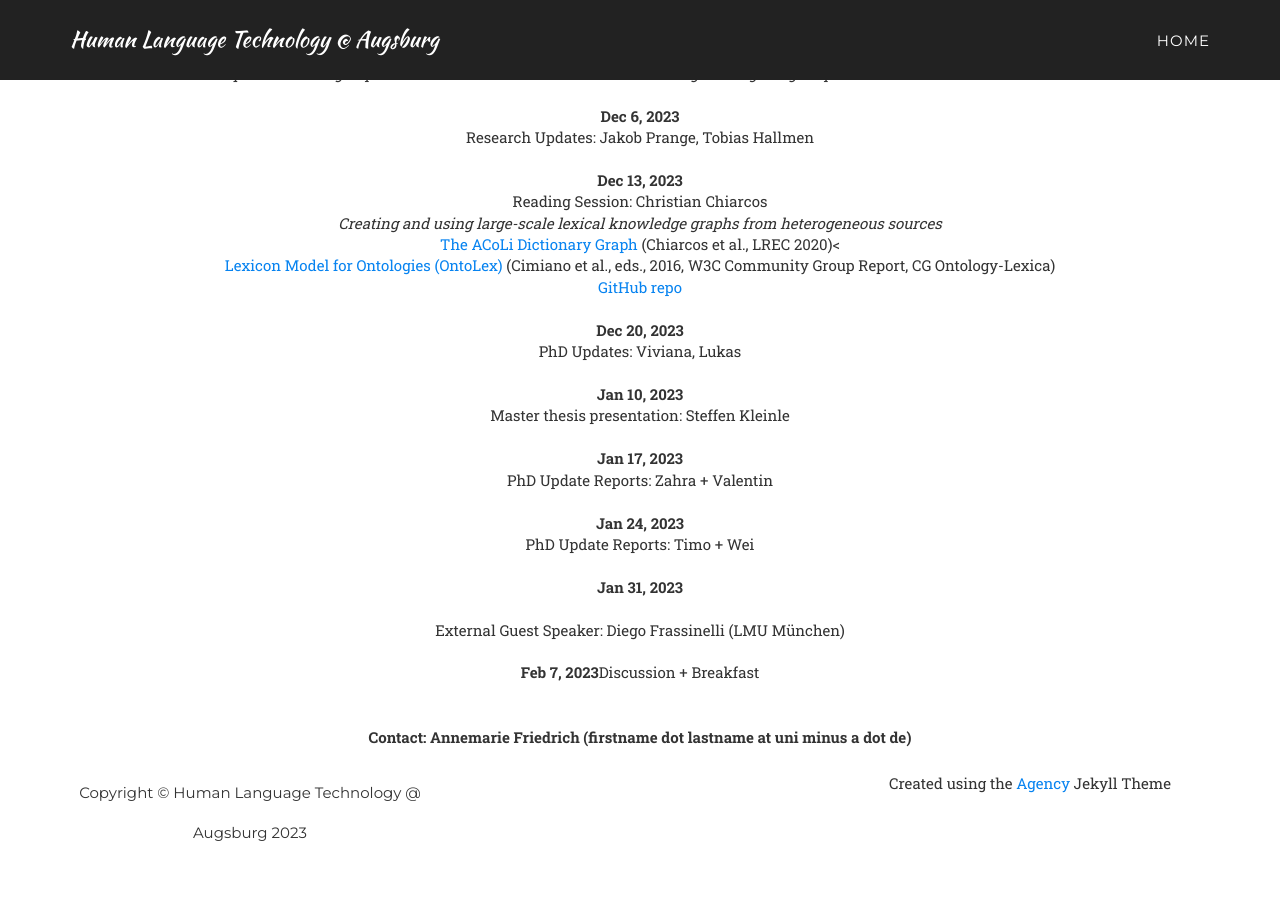
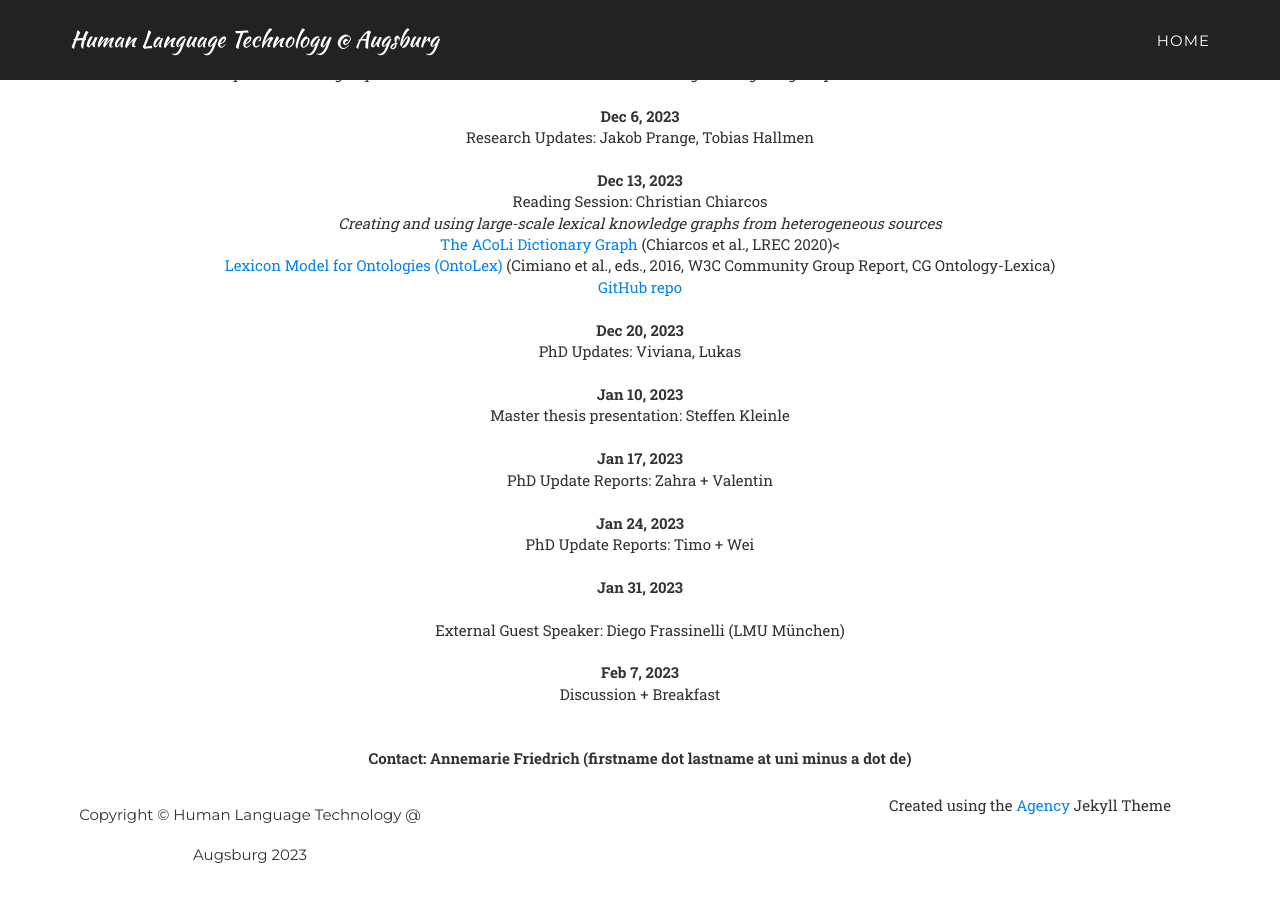
Before and after one commit to Viviana-dev/coli-augsburg.github.io, a Jekyll site: the page built from pages/nlp-seminar-23.md, in a window 1280 px wide and 900 px high, scrolled down 1097 px. Built offline with Jekyll 4.4.1, drawn with Linux system fonts in a browser that asks for light colours; some web fonts are replaced; before the commit the page ends 1975 px from its top, so only the background shows below that.

Commit message:
make even nicer

```diff
--- a/pages/nlp-seminar-23.md
+++ b/pages/nlp-seminar-23.md
@@ -75,7 +75,7 @@ permalink: /nlp-seminar
     <br/>External Guest Speaker: Diego Frassinelli (LMU München)
     <br/><br/>
 
-    <b>Feb 7, 2023</b>Discussion + Breakfast<br/>
+    <b>Feb 7, 2023</b><br/>Discussion + Breakfast<br/>
 
     <br/><br/>
 
```
